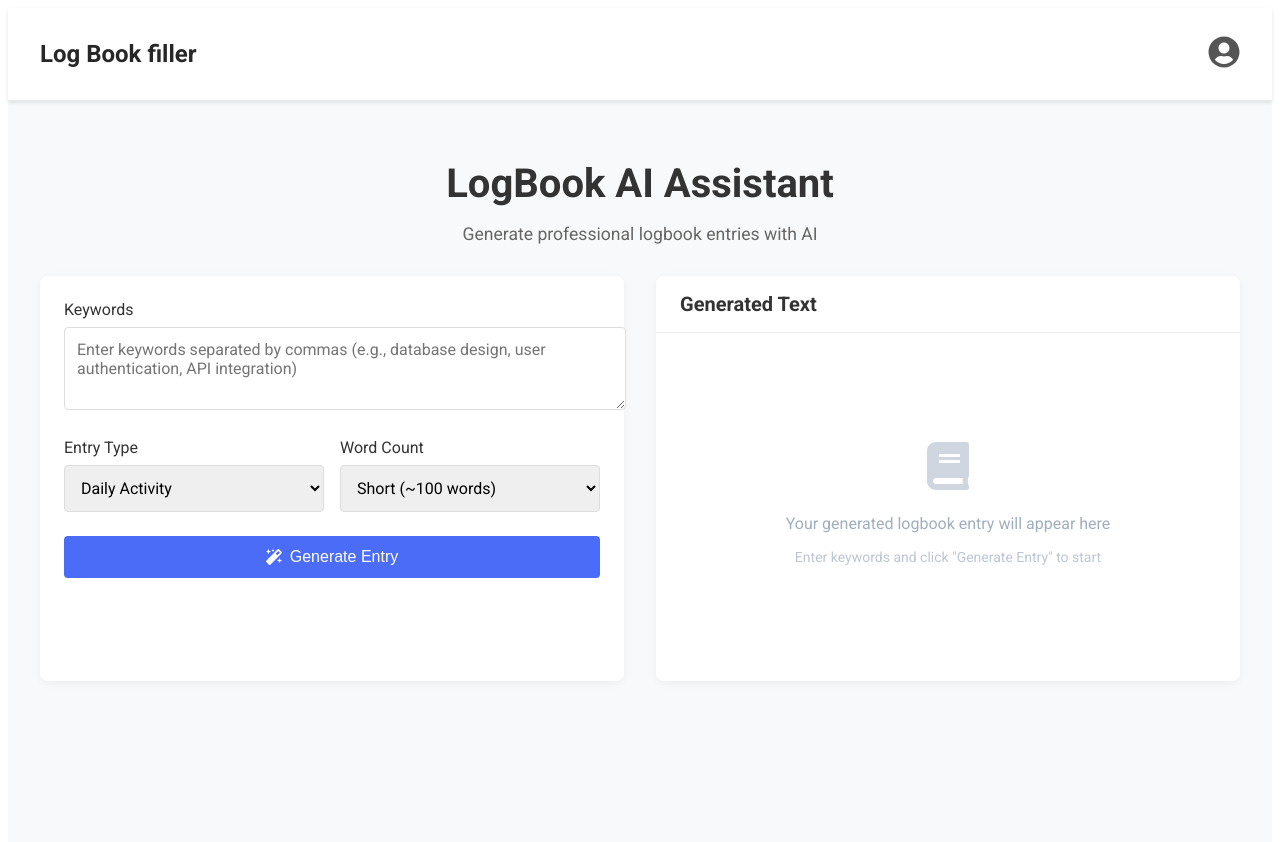
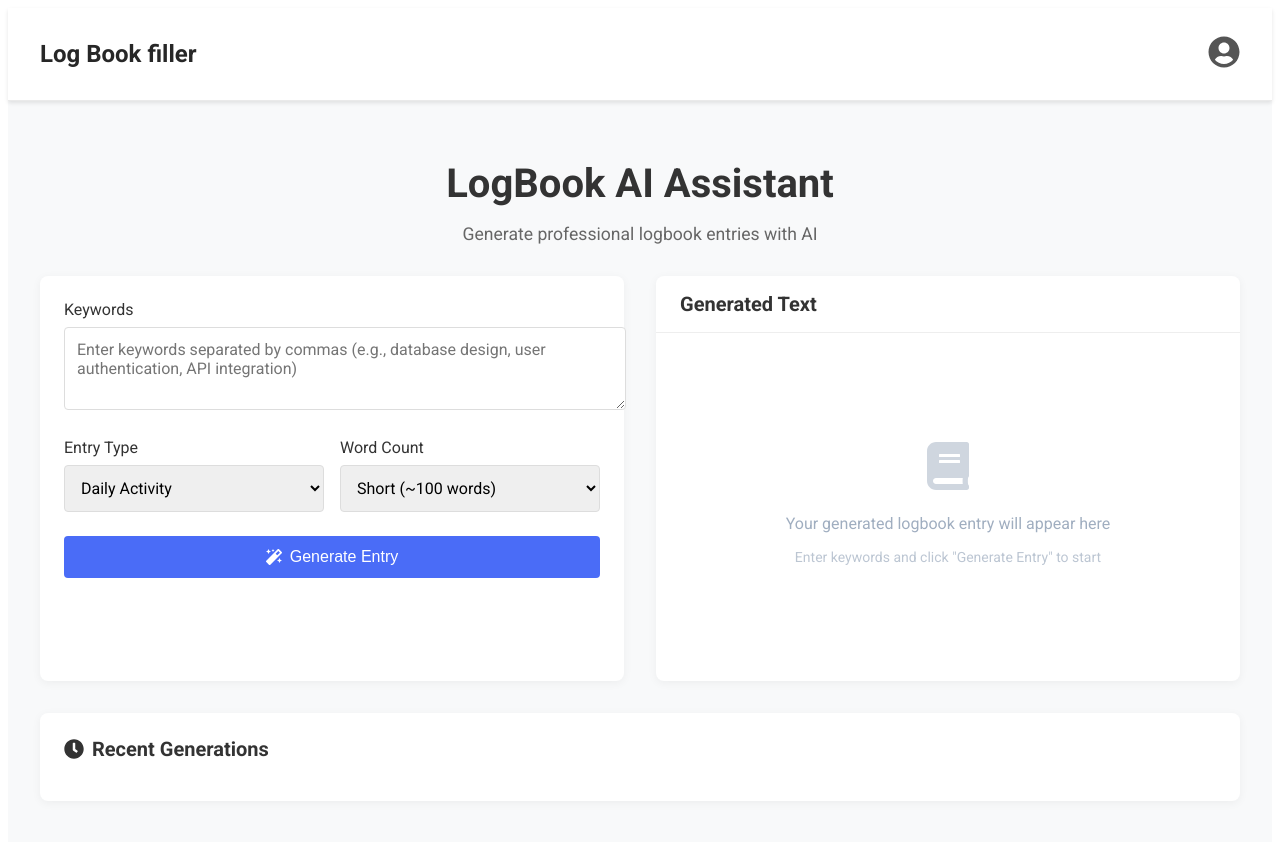
Before and after one commit to Tsunamiisking/logbookfiller, a React (Vite) app: page / in a window 1280 px wide. Shown: the top 842 px of the page. Built offline with nearby package versions, Linux system fonts and the light colour scheme.

Commit message:
Update MainSection component to re-fetch history on entry generation; enhance history display with entry type and keywords

```diff
--- a/src/components/MainSection.jsx
+++ b/src/components/MainSection.jsx
@@ -17,7 +17,7 @@ const MainSection = () => {
       JSON.parse(localStorage.getItem("logbookHistory")) || [];
     setHistory(savedHistory);
     console.log("Loaded history from localStorage:", savedHistory);
-  }, []);
+  }, [generatedEntry]);
 
   const getFormattedDate = () => {
     const now = new Date();
@@ -30,6 +30,8 @@ const MainSection = () => {
       id: Date.now(), // Unique ID based on timestamp
       timestamp: getFormattedDate(),
       text: entryText,
+      type: entryType,
+      keywords
     };
 
     const updatedHistory = [newEntry, ...history]; // Add new entry at the top
@@ -204,7 +206,7 @@ const MainSection = () => {
           </div>
         </div>
 
-        {history.length > 0 && (
+        {history && (
           <div className="history-section">
             <h2>
               <FaClock className="icon" /> Recent Generations
@@ -214,7 +216,7 @@ const MainSection = () => {
                 <div key={item.id} className="history-item">
                   <div className="history-content">
                     <span className="history-type">{item.type}</span>
-                    <p className="history-preview">{item.preview}</p>
+                    {/* <p className="history-preview">{item.text}</p> */}
                     <p className="history-keywords">
                       Keywords: {item.keywords}
                     </p>
```
